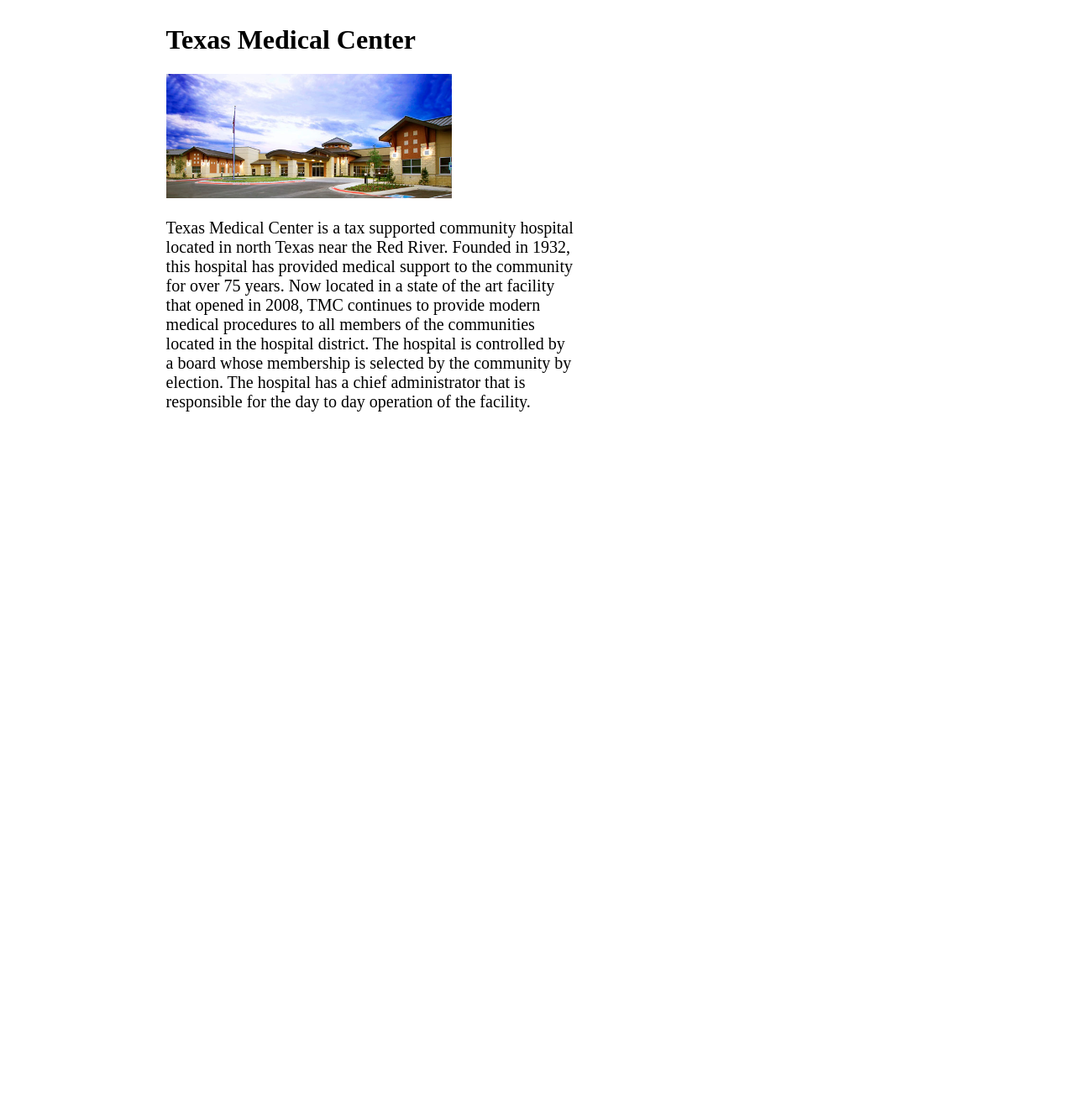
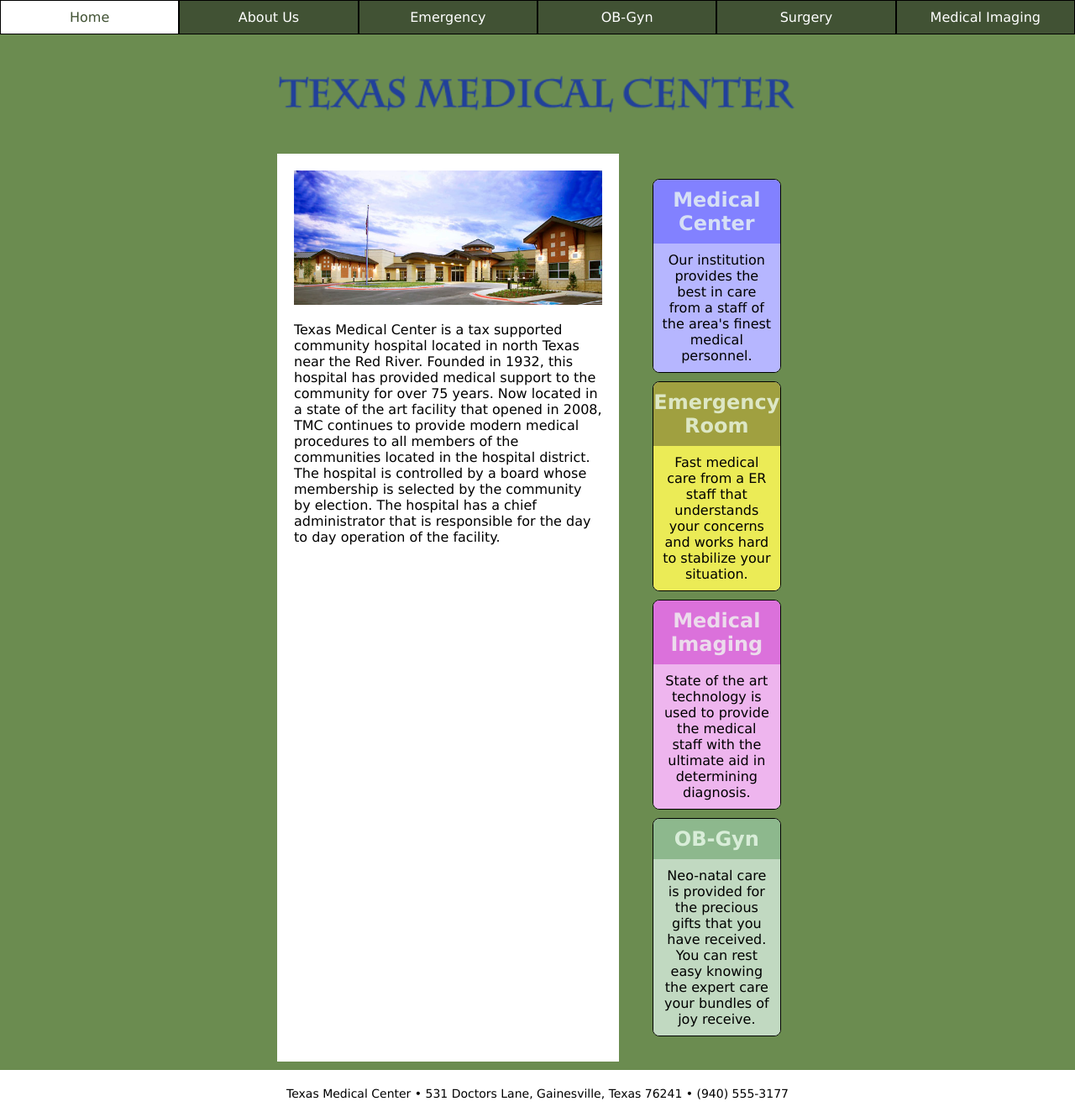
Before and after one commit to rla999/WebDev-Project-8-Modern, a plain HTML site: page about.html in a window 1280 px wide. Shown: the whole page at 84% size. Before the commit the page ends 800 px from the top, so only its background shows below. Drawn offline with Linux system fonts and the light colour scheme.

Commit message:
CSS Grid implemented

```diff
--- a/about.html
+++ b/about.html
@@ -1,38 +1,39 @@
 <!DOCTYPE html>
-<html>
+<html lang="en">
   <head>
-    <!--
-      New Perspectives on HTML and CSS
-      Tutorial 8
-      Additional Project
-
-      About TMC
-
-      Filename:         about.htm
-      Supporting files: modernizr-1.5.js
-
-   -->
-
     <meta charset="UTF-8" />
-    <meta
-      name="viewport"
-      content="width=device-width, initial-scale=1.0, maximum-scale=1.0"
+    <meta name="viewport" content="width=device-width, initial-scale=1.0" />
+    <meta http-equiv="X-UA-Compatible" content="ie=edge" />
+    <title>About Us | Texas Medical Center</title>
+    <link
+      rel="stylesheet"
+      href="https://cdnjs.cloudflare.com/ajax/libs/font-awesome/4.7.0/css/font-awesome.min.css"
     />
-
-    <title>TMC - About Us</title>
-    <script src="modernizr-1.5.js"></script>
-
-    <link href="depts.css" rel="stylesheet" />
+    <link rel="stylesheet" href="css/styles.css" />
   </head>
 
-  <body>
-    <div id="info">
-      <h1>Texas Medical Center</h1>
+  <body class="about">
+    <div class="wrapper">
+      <header>
+        <nav class="horizontal">
+          <ul>
+            <li><a href="index.html">Home</a></li>
+            <li><a href="about.html">About Us</a></li>
+            <li><a href="emergency.html">Emergency</a></li>
+            <li><a href="obgyn.html">OB-Gyn</a></li>
+            <li><a href="surgery.html">Surgery</a></li>
+            <li><a href="imaging.html">Medical Imaging</a></li>
+          </ul>
+        </nav>
 
-      <div id="dept_summary">
-        <img src="hospview.jpg" alt="Texas Medical Center" />
+        <img src="tmchead.png" alt="Texas Medical Center" />
+      </header>
 
-        <p id="dept_description">
+      <main>
+        <div class="img-wrapper">
+          <img src="hospview.jpg" alt="Texas Medical Center" />
+        </div>
+        <p>
           Texas Medical Center is a tax supported community hospital located in
           north Texas near the Red River. Founded in 1932, this hospital has
           provided medical support to the community for over 75 years. Now
@@ -43,7 +44,44 @@
           election. The hospital has a chief administrator that is responsible
           for the day to day operation of the facility.
         </p>
-      </div>
+      </main>
+
+      <aside>
+        <div id="div1">
+          <h1>Medical Center</h1>
+          <p>
+            Our institution provides the best in care from a staff of the area's
+            finest medical personnel.
+          </p>
+        </div>
+        <div id="div2">
+          <h1>Emergency Room</h1>
+          <p>
+            Fast medical care from a ER staff that understands your concerns and
+            works hard to stabilize your situation.
+          </p>
+        </div>
+        <div id="div3">
+          <h1>Medical Imaging</h1>
+          <p>
+            State of the art technology is used to provide the medical staff
+            with the ultimate aid in determining diagnosis.
+          </p>
+        </div>
+        <div id="div4">
+          <h1>OB-Gyn</h1>
+          <p>
+            Neo-natal care is provided for the precious gifts that you have
+            received. You can rest easy knowing the expert care your bundles of
+            joy receive.
+          </p>
+        </div>
+      </aside>
+
+      <footer>
+        Texas Medical Center &bull; 531 Doctors Lane, Gainesville, Texas 76241
+        &bull; (940) 555-3177
+      </footer>
     </div>
   </body>
 </html>
--- a/css/styles.css
+++ b/css/styles.css
@@ -20,6 +20,34 @@ header > img {
   margin: 20px auto;
   width: 50%;
 }
+
+/* Global/Grid Area */
+
+.wrapper {
+  display: grid;
+  grid-template-areas:
+    "h h h h h h h h h h h h"
+    ". . . m m m m a a . . ."
+    "f f f f f f f f f f f f";
+  grid-template-columns: repeat(12, 1fr);
+}
+
+header {
+  grid-area: h;
+}
+
+main {
+  grid-area: m;
+}
+
+aside {
+  grid-area: a;
+}
+
+footer {
+  grid-area: f;
+}
+/* Global Area end */
 
 /* Main */
 body {
@@ -83,6 +111,42 @@ aside {
 }
 
 @media screen and (max-width: 768px) {
+  .wrapper {
+    display: grid;
+    grid-template-areas:
+      "h h h h h h h h h h h h"
+      ". . . m m m m a a . . ."
+      "f f f f f f f f f f f f";
+    /* grid-template-columns: repeat(12, 1fr); */
+  }
+
+  header {
+    grid-area: h;
+  }
+
+  header img {
+    max-width: 300px;
+  }
+
+  main {
+    grid-area: m;
+  }
+
+  aside {
+    background: #fff;
+    grid-area: a;
+    padding-right: 20px;
+  }
+
+  footer {
+    grid-area: f;
+    margin-top: 50px;
+  }
+
+  main, aside {
+    margin: 0;
+  }
+
   .horizontal a {
     background: #bb697b;
     /* border: 1px solid #fff; */
```
